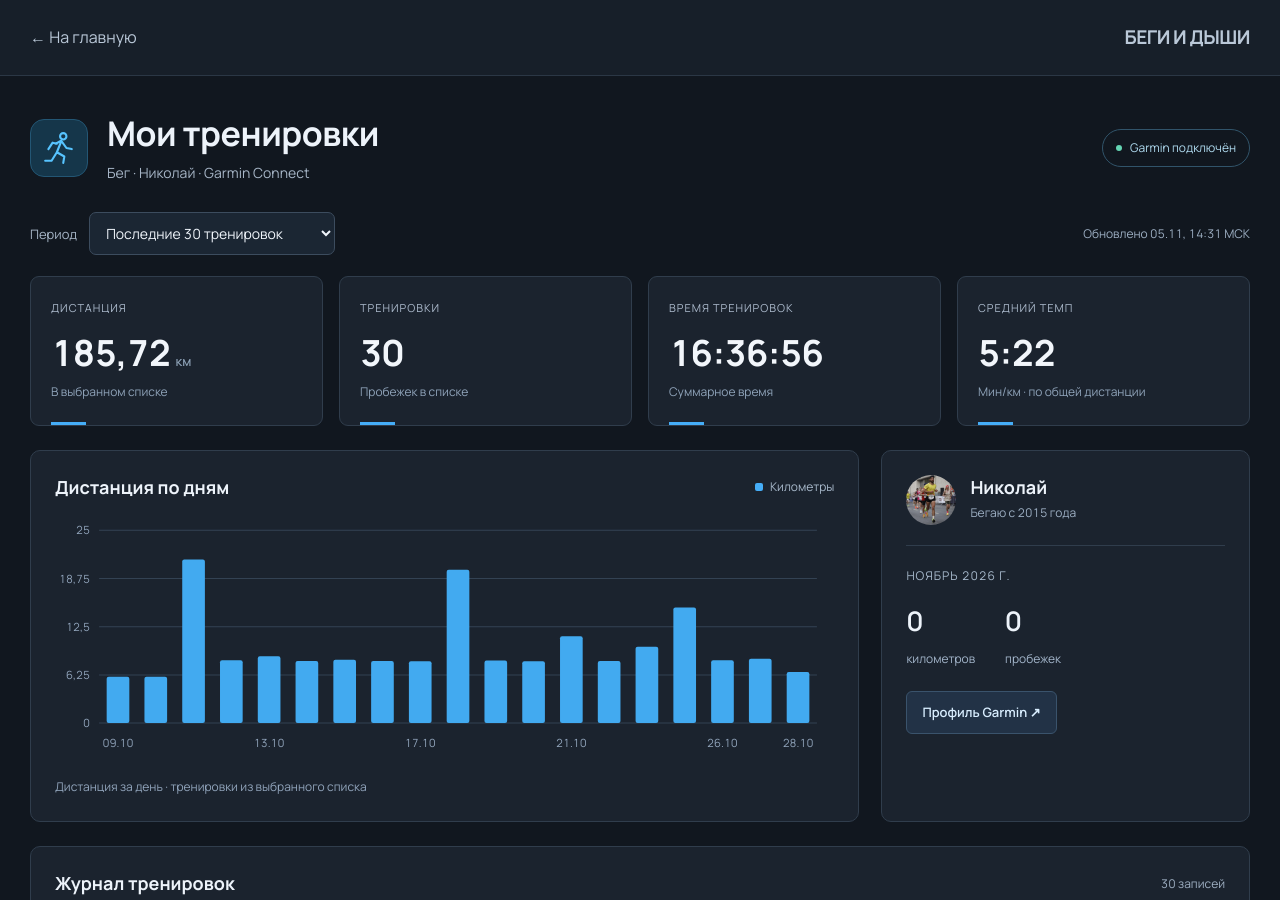
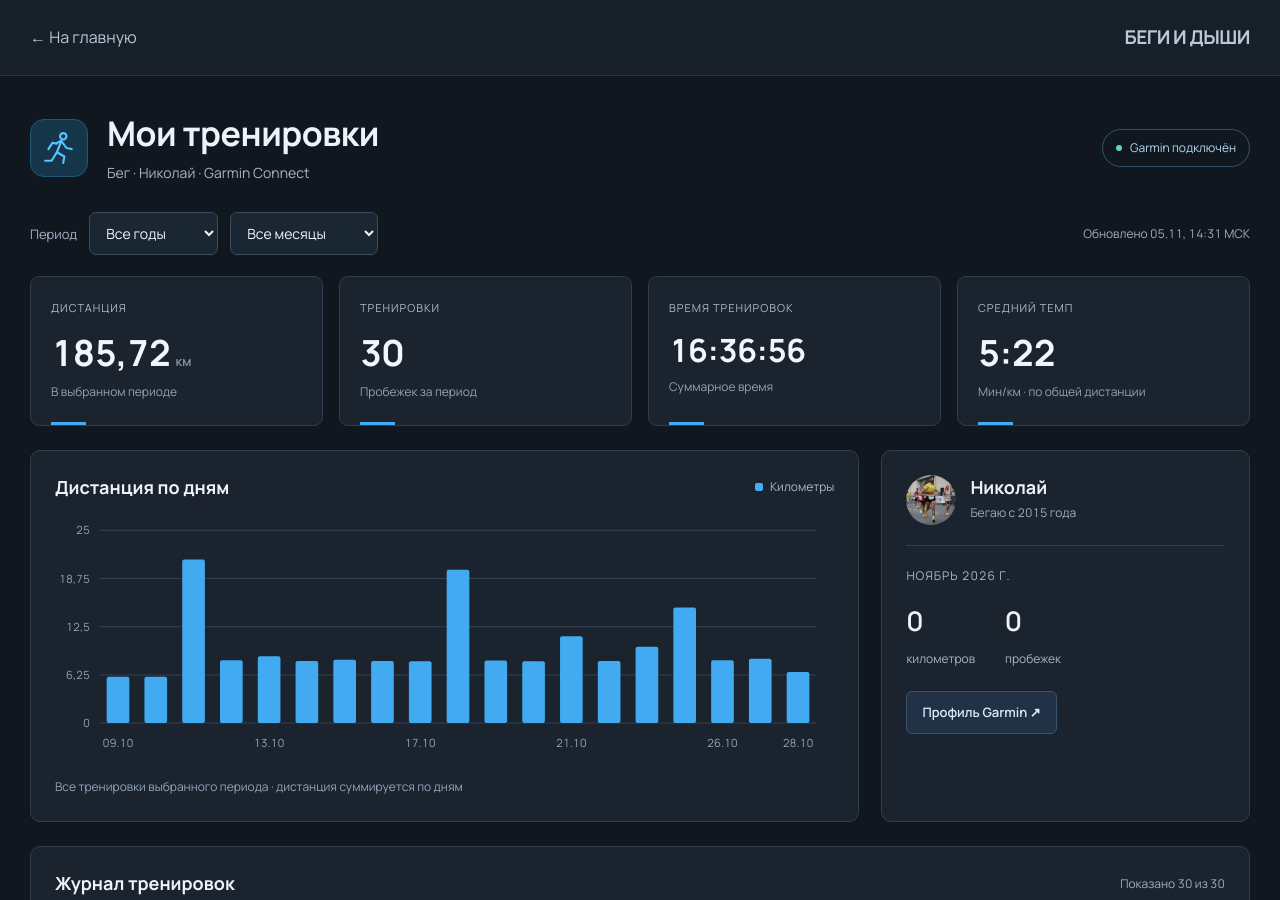
Before and after one commit to nvdemin073/run_chess_med, a plain HTML site: page runs.html in a window 1280 px wide. Shown: the top 900 px of the page. Drawn offline with Linux system fonts and the light colour scheme.

Commit message:
Import full Garmin running history with year/month filters and expandable journal

```diff
--- a/activity-pages.css
+++ b/activity-pages.css
@@ -45,3 +45,6 @@
 @media(max-width:760px){.sport-grid{grid-template-columns:1fr}.sports-page .metrics-grid{grid-template-columns:repeat(2,minmax(0,1fr));gap:12px}.sport-toolbar{align-items:flex-start;flex-direction:column}.sport-heading{margin-top:28px}.sport-heading h1{font-size:29px}.sport-icon{width:50px;height:50px}.source-badge{font-size:11px;padding:7px 10px}.sports-page .activity-panel{padding:20px}.training-table-head{display:none}.training-row{grid-template-columns:repeat(3,minmax(0,1fr));gap:13px 10px;padding:18px 0}.training-date{grid-column:1 / 3}.training-type{display:none}.training-open{grid-row:1;grid-column:3;justify-self:end}.training-mobile-label{display:block;text-transform:uppercase;letter-spacing:.5px;font-size:10px;color:#8ea3bc;font-weight:400;margin-bottom:4px}.training-row .training-value{font-size:17px}.training-row .training-value small{font-size:10px}.sports-page .activity-footer .activity-shell{flex-direction:column;gap:7px}}
 @media(max-width:420px){.source-badge{display:none}.sport-heading h1{font-size:29px}.sport-heading-main{gap:13px}.sports-page .activity-panel{padding:19px 16px}.sports-page .metric strong{font-size:27px}.sports-page .metric-label{font-size:10px;letter-spacing:.5px}.sports-page .metric-note{font-size:11px}.sports-page .metric strong small{font-size:11px}.sport-filter{width:100%}.sport-filter select{flex:1;min-width:0}.panel-heading{gap:10px}.chart-legend{font-size:11px}.sports-page .activity-panel h2{font-size:16px}}
 .sports-page .metric strong span{font:inherit;color:inherit}
+
+.sports-page .sport-filter{flex-wrap:wrap}.sports-page #runs-time{font-size:clamp(22px,2.5vw,34px)}
+@media(max-width:420px){.sports-page .sport-filter{gap:8px}.sports-page .sport-filter select{padding-left:9px;padding-right:23px;font-size:13px;flex:1 1 100px}.sports-page .sport-filter label{flex:0 0 auto}.sports-page #runs-time{font-size:22px}}
--- a/runs.html
+++ b/runs.html
@@ -1,13 +1,13 @@
 <!doctype html>
 <html lang="ru">
 <head><meta charset="UTF-8"><meta name="viewport" content="width=device-width,initial-scale=1"><meta name="theme-color" content="#11171f"><title>Бег Николая — тренировки Garmin</title>
-<link href="https://fonts.googleapis.com/css2?family=Manrope:wght@400;500;600;700;800&display=swap" rel="stylesheet"><link rel="stylesheet" href="style.css"><link rel="stylesheet" href="activity-pages.css?v=sport2"></head>
+<link href="https://fonts.googleapis.com/css2?family=Manrope:wght@400;500;600;700;800&display=swap" rel="stylesheet"><link rel="stylesheet" href="style.css"><link rel="stylesheet" href="activity-pages.css?v=history3"></head>
 <body class="activity-page sports-page">
 <header class="activity-header"><div class="activity-shell"><a href="index.html#run">← На главную</a><a class="activity-brand" href="index.html">БЕГИ И ДЫШИ</a></div></header>
 <main class="activity-shell">
 <div class="sport-heading"><div class="sport-heading-main"><span class="sport-icon" aria-hidden="true"><svg viewBox="0 0 32 32" fill="none" stroke="currentColor" stroke-width="2" stroke-linecap="round" stroke-linejoin="round"><circle cx="20" cy="5" r="3"/><path d="m13 12 5-3 5 7 5 1M18 10l-4 10 7 4-1 6M14 20l-5 8H3M14 12l-4-1-4 6"/></svg></span><div><h1>Мои тренировки</h1><p>Бег · Николай · Garmin Connect</p></div></div><span class="source-badge">Garmin подключён</span></div>
-<div class="sport-toolbar"><div class="sport-filter"><label for="runs-period">Период</label><select id="runs-period" disabled><option value="all">Последние тренировки</option></select></div><p id="runs-status" class="activity-status" role="status" aria-live="polite">Синхронизация данных…</p></div>
-<div class="metrics-grid"><div class="metric"><span class="metric-label">Дистанция</span><strong><span id="runs-distance">—</span><small>км</small></strong><span class="metric-note">В выбранном списке</span></div><div class="metric"><span class="metric-label">Тренировки</span><strong id="runs-count">—</strong><span class="metric-note">Пробежек в списке</span></div><div class="metric"><span class="metric-label">Время тренировок</span><strong id="runs-time">—</strong><span class="metric-note">Суммарное время</span></div><div class="metric"><span class="metric-label">Средний темп</span><strong id="runs-pace">—</strong><span class="metric-note">Мин/км · по общей дистанции</span></div></div>
-<div class="sport-grid"><section class="activity-panel"><div class="panel-heading"><h2>Дистанция по дням</h2><span class="chart-legend">Километры</span></div><div id="runs-chart"></div><p class="chart-note" id="chart-note">По показанным тренировкам</p></section><aside class="activity-panel"><div class="athlete-card"><img src="images/run-race-2026.jpg" alt="Николай на забеге" width="50" height="50"><div><h2>Николай</h2><p>Бегаю с 2015 года</p></div></div><p class="month-heading" id="current-month">Текущий месяц</p><div class="month-summary"><div><strong id="month-distance">—</strong><span>километров</span></div><div><strong id="month-count">—</strong><span>пробежек</span></div></div><a class="button button-outline" href="https://connect.garmin.com/app/profile/7ef0ff16-b8da-415d-9f94-3f4ee97d0d64" target="_blank" rel="noopener noreferrer">Профиль Garmin ↗</a></aside></div>
-<section class="activity-panel training-list-panel"><div class="panel-heading"><h2>Журнал тренировок</h2><span id="training-count" class="training-count"></span></div><div class="training-table-head" aria-hidden="true"><span>Дата</span><span>Спорт</span><span>Дистанция</span><span>Время</span><span>Темп, мин/км</span><span></span></div><div id="runs-list"></div></section>
-</main><footer class="activity-footer"><div class="activity-shell"><span>БЕГИ И ДЫШИ</span><span>Данные Garmin · последние синхронизированные пробежки</span></div></footer><script src="runs.js?v=sport2"></script></body></html>
+<div class="sport-toolbar"><div class="sport-filter"><label for="runs-year">Период</label><select id="runs-year" aria-label="Год" disabled><option value="all">Все годы</option></select><select id="runs-period" aria-label="Месяц" disabled><option value="all">Все месяцы</option></select></div><p id="runs-status" class="activity-status" role="status" aria-live="polite">Синхронизация данных…</p></div>
+<div class="metrics-grid"><div class="metric"><span class="metric-label">Дистанция</span><strong><span id="runs-distance">—</span><small>км</small></strong><span class="metric-note">В выбранном периоде</span></div><div class="metric"><span class="metric-label">Тренировки</span><strong id="runs-count">—</strong><span class="metric-note">Пробежек за период</span></div><div class="metric"><span class="metric-label">Время тренировок</span><strong id="runs-time">—</strong><span class="metric-note">Суммарное время</span></div><div class="metric"><span class="metric-label">Средний темп</span><strong id="runs-pace">—</strong><span class="metric-note">Мин/км · по общей дистанции</span></div></div>
+<div class="sport-grid"><section class="activity-panel"><div class="panel-heading"><h2 id="chart-title">Дистанция по дням</h2><span class="chart-legend">Километры</span></div><div id="runs-chart"></div><p class="chart-note" id="chart-note">По показанным тренировкам</p></section><aside class="activity-panel"><div class="athlete-card"><img src="images/run-race-2026.jpg" alt="Николай на забеге" width="50" height="50"><div><h2>Николай</h2><p>Бегаю с 2015 года</p></div></div><p class="month-heading" id="current-month">Текущий месяц</p><div class="month-summary"><div><strong id="month-distance">—</strong><span>километров</span></div><div><strong id="month-count">—</strong><span>пробежек</span></div></div><a class="button button-outline" href="https://connect.garmin.com/app/profile/7ef0ff16-b8da-415d-9f94-3f4ee97d0d64" target="_blank" rel="noopener noreferrer">Профиль Garmin ↗</a></aside></div>
+<section class="activity-panel training-list-panel"><div class="panel-heading"><h2>Журнал тренировок</h2><span id="training-count" class="training-count"></span></div><div class="training-table-head" aria-hidden="true"><span>Дата</span><span>Спорт</span><span>Дистанция</span><span>Время</span><span>Темп, мин/км</span><span></span></div><div id="runs-list"></div><button id="runs-more" class="button button-outline" style="margin-top:20px" hidden>Показать ещё</button></section>
+</main><footer class="activity-footer"><div class="activity-shell"><span>БЕГИ И ДЫШИ</span><span>Данные Garmin · беговая история</span></div></footer><script src="runs.js?v=history3"></script></body></html>
--- a/runs.js
+++ b/runs.js
@@ -10,11 +10,21 @@
     const svgNode=(tag,attrs,text)=>{const el=document.createElementNS('http://www.w3.org/2000/svg',tag);for(const [k,v]of Object.entries(attrs))el.setAttribute(k,v);if(text!==undefined)el.textContent=text;return el;};
     function chart(runs){
         const box=document.getElementById('runs-chart');box.replaceChildren();
-        if(!runs.length){box.append(node('p','chart-empty','За выбранный период пробежек нет.'));return;}
-        const days=new Map();for(const r of runs)days.set(r.date,(days.get(r.date)||0)+r.distanceKm);
-        const points=[...days].sort(([a],[b])=>a.localeCompare(b));
+        if(!runs.length){set('chart-title','Дистанция');set('chart-note','Выбери другой период, чтобы посмотреть тренировки.');box.append(node('p','chart-empty','За выбранный период пробежек нет.'));return;}
+        const uniqueDays=new Set(runs.map(r=>r.date));
+        let unit=uniqueDays.size>45 ? 'month' : 'day';
+        if(unit==='month' && new Set(runs.map(r=>r.date.slice(0,7))).size>60)unit='year';
+        const key=r=>unit==='year' ? r.date.slice(0,4) : unit==='month' ? r.date.slice(0,7) : r.date;
+        const grouped=new Map();for(const r of runs)grouped.set(key(r),(grouped.get(key(r))||0)+r.distanceKm);
+        const points=[...grouped].sort(([a],[b])=>a.localeCompare(b));
+        const unitLabel=unit==='year'?'годам':unit==='month'?'месяцам':'дням';
+        set('chart-title','Дистанция по '+unitLabel);
+        set('chart-note','Все тренировки выбранного периода · дистанция суммируется по '+unitLabel);
+        const pointDate=value=>date(unit==='year'?value+'-01-01':unit==='month'?value+'-01':value);
+        const shortLabel=value=>unit==='year'?value:unit==='month'?pointDate(value).toLocaleDateString('ru-RU',{month:'2-digit',year:'2-digit'}):pointDate(value).toLocaleDateString('ru-RU',{day:'2-digit',month:'2-digit'});
+        const longLabel=value=>unit==='year'?value:pointDate(value).toLocaleDateString('ru-RU',unit==='month'?{month:'long',year:'numeric'}:undefined);
         const chartWidth=window.matchMedia('(max-width:760px)').matches ? 420 : 760;
-        const svg=svgNode('svg',{viewBox:'0 0 '+chartWidth+' 245',class:'distance-chart',role:'img','aria-label':'Дистанция показанных пробежек по дням, в километрах'});
+        const svg=svgNode('svg',{viewBox:'0 0 '+chartWidth+' 245',class:'distance-chart',role:'img','aria-label':'Дистанция пробежек по '+unitLabel+', в километрах'});
         const left=43,top=12,w=chartWidth-60,h=188,step=w/points.length,max=Math.ceil(Math.max(...points.map(p=>p[1]))/5)*5;
         for(let i=0;i<=4;i++){
             const y=top+h-i*h/4;svg.append(svgNode('line',{x1:left,y1:y,x2:left+w,y2:y,stroke:'#334253','stroke-width':1}));
@@ -23,9 +33,9 @@
         points.forEach(([day,distance],i)=>{
             const bw=Math.max(3,Math.min(28,step*.6)),bh=distance/max*h,x=left+i*step+(step-bw)/2;
             const bar=svgNode('rect',{x,y:top+h-bh,width:bw,height:bh,rx:2,class:'chart-bar'});
-            bar.append(svgNode('title',{},date(day).toLocaleDateString('ru-RU')+' · '+km(distance)+' км'));svg.append(bar);
+            bar.append(svgNode('title',{},longLabel(day)+' · '+km(distance)+' км'));svg.append(bar);
             if(i===0||i===points.length-1||i%Math.max(1,Math.ceil(points.length/6))===0){
-                svg.append(svgNode('text',{x:left+(i+.5)*step,y:top+h+23,'text-anchor':'middle'},date(day).toLocaleDateString('ru-RU',{day:'2-digit',month:'2-digit'})));
+                svg.append(svgNode('text',{x:left+(i+.5)*step,y:top+h+23,'text-anchor':'middle'},shortLabel(day)));
             }
         });box.append(svg);
     }
@@ -36,11 +46,15 @@
     function render(runs){
         const distance=runs.reduce((sum,r)=>sum+r.distanceKm,0),seconds=runs.reduce((sum,r)=>sum+r.durationSeconds,0);
         set('runs-distance',km(distance));set('runs-count',runs.length);set('runs-time',duration(seconds));set('runs-pace',distance ? duration(seconds/distance) : '—');
-        set('training-count',runs.length+' записей');chart(runs);
-        set('chart-note',runs.length ? 'Дистанция за день · тренировки из выбранного списка' : 'Данные появятся после синхронизации новых пробежек');
+        chart(runs);
+        let shown=50;
+        const more=document.getElementById('runs-more');
+        function drawList(){
+        set('training-count','Показано '+Math.min(shown,runs.length)+' из '+runs.length);
         const list=document.getElementById('runs-list');list.replaceChildren();
-        if(!runs.length){list.append(node('p','chart-empty','В этом месяце синхронизированных пробежек пока нет.'));return;}
-        runs.forEach(run=>{
+        more.hidden=shown>=runs.length;
+        if(!runs.length){list.append(node('p','chart-empty','За этот период синхронизированных пробежек нет.'));return;}
+        runs.slice(0,shown).forEach(run=>{
             const row=node('article','training-row'),dt=node('div','training-date');
             dt.append(node('strong','',date(run.date).toLocaleDateString('ru-RU',{day:'numeric',month:'long'})),node('small','',date(run.date).toLocaleDateString('ru-RU',{weekday:'long',year:'numeric'})));
             row.append(dt,node('span','training-type','Бег'),valueCell(km(run.distanceKm),'км','Дистанция'),valueCell(duration(run.durationSeconds),'','Время'),valueCell(duration(run.paceSecondsPerKm),'','Темп, мин/км'));
@@ -49,21 +63,26 @@
             }else row.append(node('span',''));
             list.append(row);
         });
+        }
+        more.onclick=()=>{shown+=50;drawList();};drawList();
     }
     document.addEventListener('DOMContentLoaded',async()=>{
         try{
             const response=await fetch('data/integrations.json',{cache:'no-cache',signal:AbortSignal.timeout(15000)});
             if(!response.ok)throw Error('Unavailable');const data=(await response.json()).garmin;
-            if(!data||!Array.isArray(data.recentRuns))throw Error('No data');
-            const runs=data.recentRuns.filter(r=>/^\d{4}-\d{2}-\d{2}$/.test(r.date)&&Number.isFinite(r.distanceKm)&&r.distanceKm>0&&Number.isFinite(r.durationSeconds)&&r.durationSeconds>0).sort((a,b)=>b.date.localeCompare(a.date));
+            if(!data||(!Array.isArray(data.runs)&&!Array.isArray(data.recentRuns)))throw Error('No data');
+            const runs=(data.runs||data.recentRuns).filter(r=>/^\d{4}-\d{2}-\d{2}$/.test(r.date)&&Number.isFinite(r.distanceKm)&&r.distanceKm>0&&Number.isFinite(r.durationSeconds)&&r.durationSeconds>0).sort((a,b)=>b.date.localeCompare(a.date));
             set('month-distance',km(data.monthDistanceKm));set('month-count',data.monthRuns);
             set('current-month',new Date(data.month+'-01T12:00:00Z').toLocaleDateString('ru-RU',{month:'long',year:'numeric'}));
             set('runs-status','Обновлено '+new Date(data.updatedAt).toLocaleString('ru-RU',{timeZone:'Europe/Moscow',day:'2-digit',month:'2-digit',hour:'2-digit',minute:'2-digit'})+' МСК');
-            const select=document.getElementById('runs-period'),all=select.querySelector('option');all.textContent='Последние '+runs.length+' тренировок';
-            const months=[...new Set([data.month,...runs.map(r=>r.date.slice(0,7))])].sort().reverse();
-            for(const month of months){const option=node('option','',new Date(month+'-01T12:00:00Z').toLocaleDateString('ru-RU',{month:'long',year:'numeric'}));option.value=month;select.append(option);}
-            const refresh=()=>render(select.value==='all' ? runs : runs.filter(r=>r.date.startsWith(select.value)));
-            select.disabled=false;select.addEventListener('change',refresh);window.matchMedia('(max-width:760px)').addEventListener('change',refresh);refresh();
+            const year=document.getElementById('runs-year'),month=document.getElementById('runs-period');
+            const years=[...new Set([data.month.slice(0,4),...runs.map(r=>r.date.slice(0,4))])].sort().reverse();
+            for(const value of years){const option=node('option','',value);option.value=value;year.append(option);}
+            for(let i=1;i<=12;i++){const value=String(i).padStart(2,'0'),option=node('option','',date('2020-'+value+'-01').toLocaleDateString('ru-RU',{month:'long'}));option.value=value;month.append(option);}
+            const refresh=()=>render(runs.filter(r=>(year.value==='all'||r.date.startsWith(year.value))&&(month.value==='all'||r.date.slice(5,7)===month.value)));
+            year.disabled=false;month.disabled=false;year.addEventListener('change',refresh);month.addEventListener('change',refresh);window.matchMedia('(max-width:760px)').addEventListener('change',refresh);refresh();
+            if(data.historyComplete)set('runs-status','Вся история Garmin · '+document.getElementById('runs-status').textContent);
+
         }catch(_){set('runs-status','Не удалось загрузить данные. Обнови страницу или открой профиль Garmin.');}
     });
 })();
```
Also changed, not shown: 2 other files.
